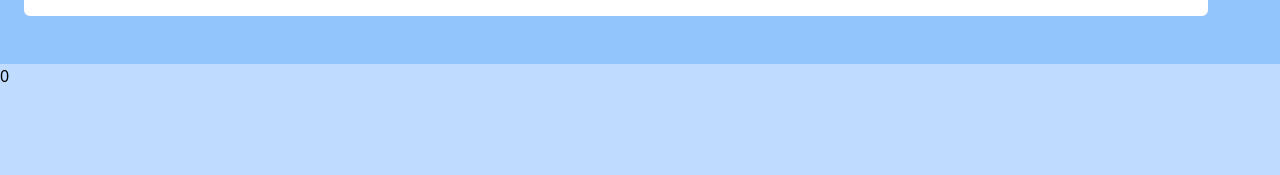
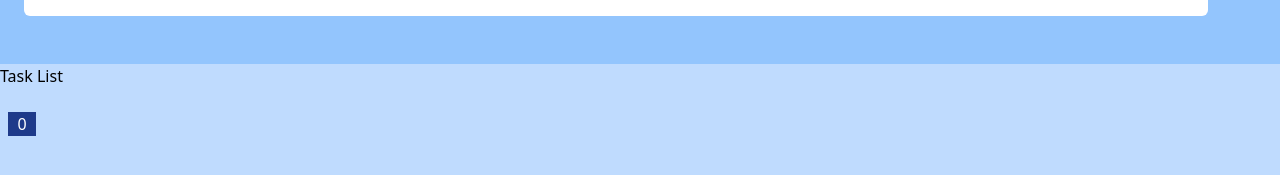
Before and after one commit to chiomaubaezuonu/todo, a React (Create React App) app: page /todo in a window 1280 px wide. Both pictures are taken after a click on the picture 1240 px from the left and 140 px from the top of the page. Shown: the part 225-400 px from the top of the page. Built offline with nearby package versions, Linux system fonts and the light colour scheme.

Commit message:
Removed some imports

```diff
--- a/src/App.tsx
+++ b/src/App.tsx
@@ -6,9 +6,7 @@ import TodoPage from './pages/TodoPage';
 
 const App: FC = () => {
 
-  const handleClick = () => {
-    alert("yes")
-  }
+
   return (
     <div>
       <BrowserRouter>
--- a/src/pages/Home.tsx
+++ b/src/pages/Home.tsx
@@ -1,8 +1,7 @@
-import React, { ChangeEvent, FC } from 'react';
+import React, { FC } from 'react';
 import '../App.css';
 import tick from "../images/tick.png"
 import { Link } from 'react-router-dom';
-import TodoPage from './TodoPage';
 
 const Home: FC = () => {
 
--- a/src/pages/TodoPage.tsx
+++ b/src/pages/TodoPage.tsx
@@ -20,6 +20,7 @@ const TodoPage: FC = () => {
             taskName: task,
             taskDeadline: deadline
         }
+
         setTodoList([...todoList, myTask])
         setTask(" ")
         setDeadline(0)
@@ -27,7 +28,7 @@ const TodoPage: FC = () => {
     }
 
     return (
-        <div className='bg-blue-800 '>
+        <div className=''>
             <div className='bg-blue-300 h-fit py-12 px-6 flex flex-col justify-center items-center'>
                 <h1 className='text-4xl my-3'> Welcome onboard</h1>
                 <div className='flex w-full'>
@@ -41,10 +42,17 @@ const TodoPage: FC = () => {
                 </div>
             </div>
             <div className='bg-blue-200 h-screen'>
-                <div>{task}</div>
-                <div>{deadline}</div>
+            <h1>Task List</h1>
+                {todoList.map((list) => {
+
+                    return <div className='flex py-6'>
+
+                        <div className='mr-2  text-black'>{list.taskName}</div>
+                        <div className='text-white bg-blue-900 w-7 text-center'>{list.taskDeadline}</div>
+                    </div>
+                })}
             </div>
-        </div>
+        </div >
     )
 }
 
```
